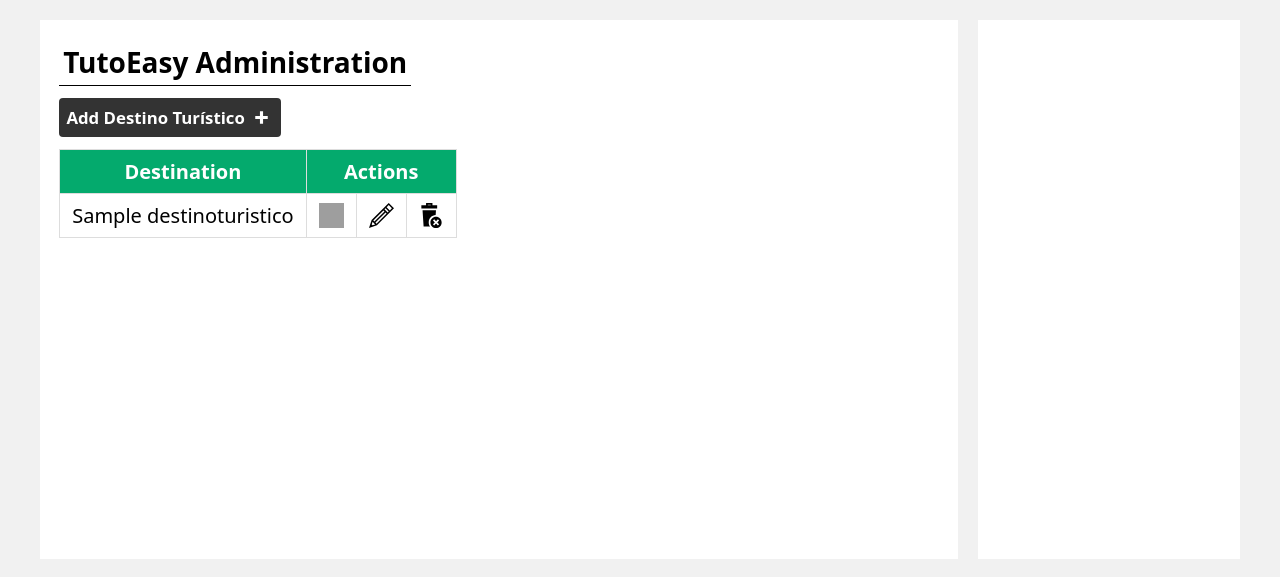
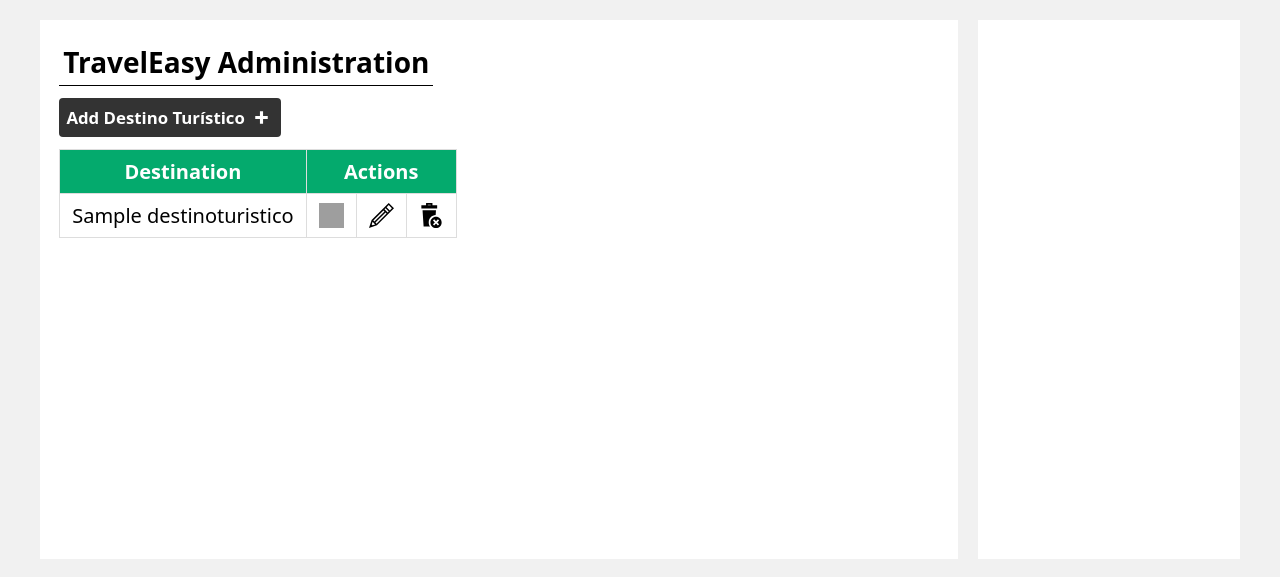
Before and after one commit to gopoma/TravelEasy, a Django app: page /destinations/search/ in a window 1280 px wide. Shown: the part 166-743 px from the top of the page. Run offline with Django 4.2, Linux system fonts and the light colour scheme; tables that the repository leaves empty hold one stand-in row (values such as "Sample post"); grey boxes are pictures that could not be loaded.

Commit message:
Renamed TravelEasy Administrator

```diff
--- a/src/destinations/templates/destinations/destinations.html
+++ b/src/destinations/templates/destinations/destinations.html
@@ -4,7 +4,7 @@
 
 {% block content %}
     <section class="destinations-container">
-        <h2 class="destinations__title">TutoEasy Administration</h2>
+        <h2 class="destinations__title">TravelEasy Administration</h2>
         <a class="destinations__create-btn" href="/destinations/create">
             <span>Add Destino Turístico</span>
             <img src="{% static 'images/creating.svg' %}" alt="Add Destino Turístico" width="25" height="25">
```
